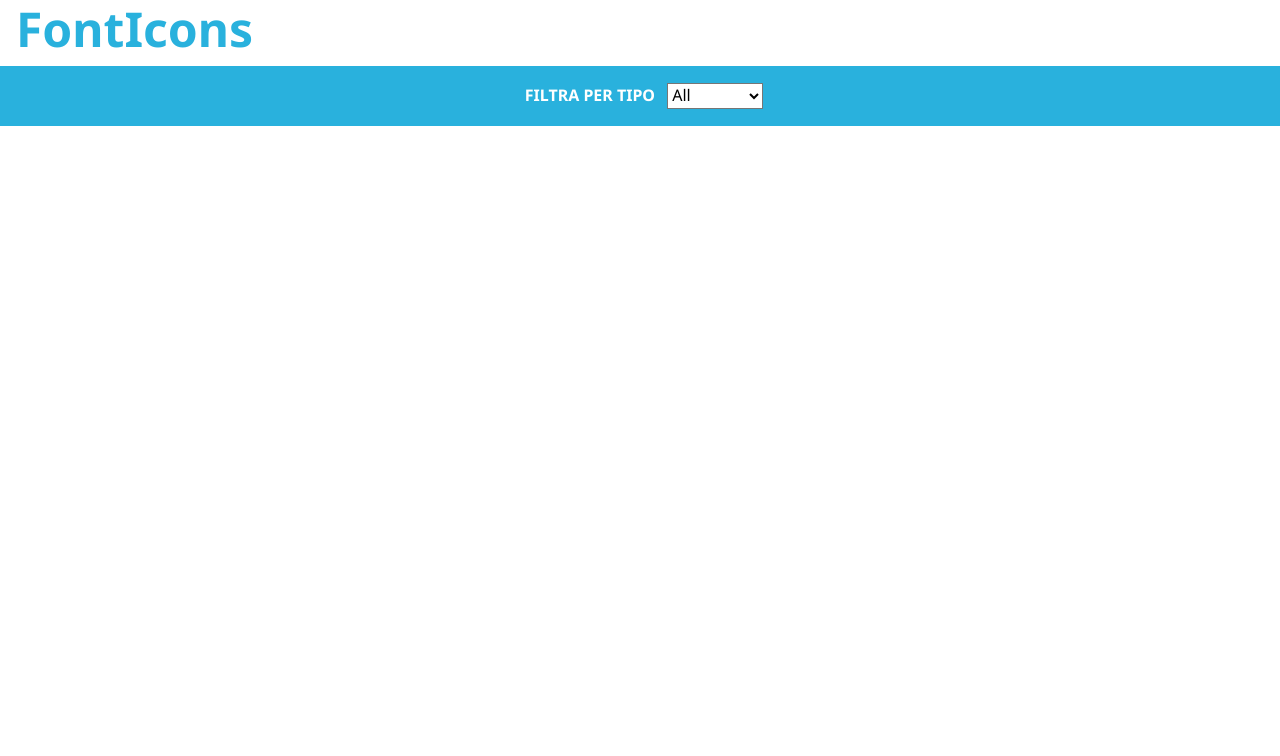
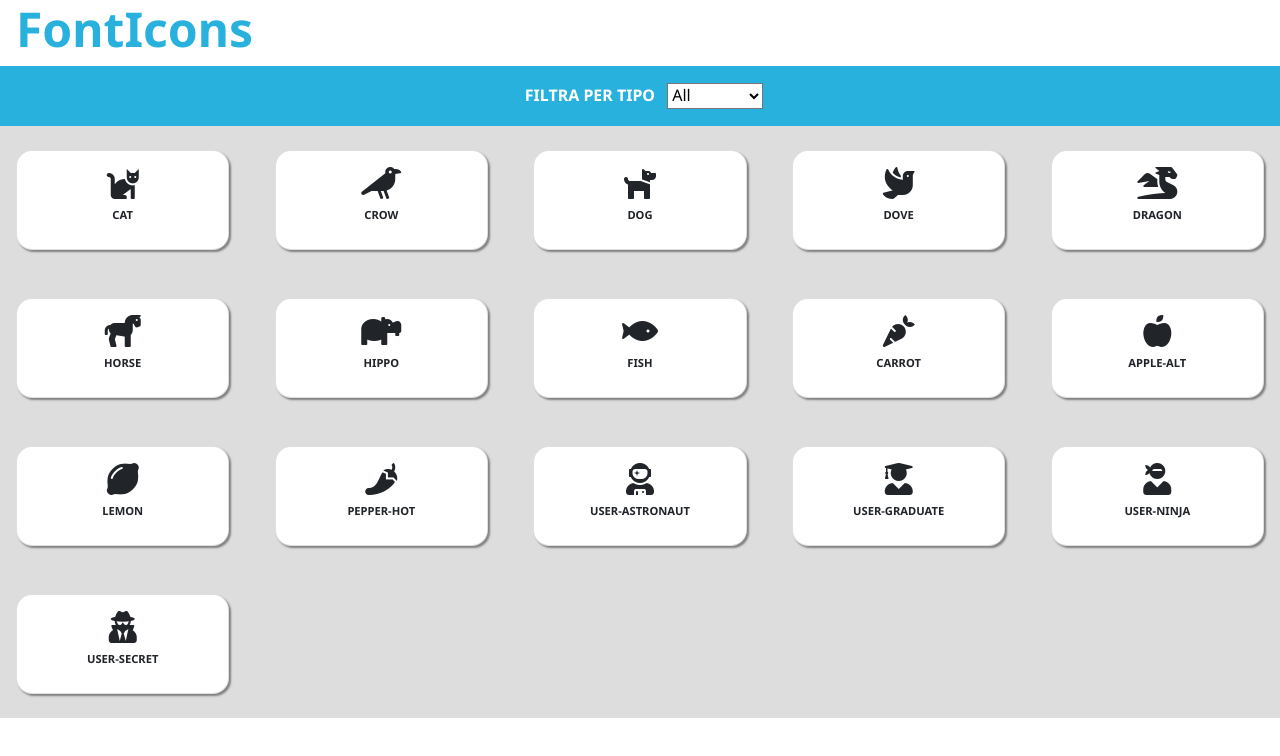
Before and after one commit to AnTosi/js-es6-icons, a plain HTML site: page index.html in a window 1280 px wide. Drawn offline with Linux system fonts and the light colour scheme.

Commit message:
finita milestone 1, faccio milestone 2

```diff
--- a/assets/css/style.css
+++ b/assets/css/style.css
@@ -39,5 +39,10 @@ button {
 }
 
 i {
-    font-size: 2.5rem;
+    font-size: 2rem;
 }
+
+.card p {
+    font-size: 0.7rem;
+    font-weight: bold;
+}
--- a/assets/js/main.js
+++ b/assets/js/main.js
@@ -151,18 +151,19 @@ icon = "";
 
 
 icons.forEach(icon => {
-    generateCard(icon);
-    document.getElementById("container").insertAdjacentHTML("beforeend", card)
+    document.getElementById("container").insertAdjacentHTML("beforeend", generateCard(icon))
 
 });
 
-function generateCard(icon,card) {
-    card = `<div class="card text-center col-2 d-flex flex-column justify-content-center my-4 mx-3">
+function generateCard(icon) {
+    return `<div class="card text-center col-2 d-flex flex-column justify-content-center my-4 mx-3">
     <div class="icon">
-        <i><i class="${icon.family} ${icon.prefix}${icon.name}"></i></i>
+        <i><i class="${icon.family} ${icon.prefix}${icon.name} ${icon.type}"></i></i>
     </div>
     <p class="text-center">
-        CAT
+        ${icon.name.toUpperCase()}
     </p>
     </div>`
 }
+
+//sto inserendo la milestone 2, aggiungo classe in base al tipo e assegno alla classe un colore nel css
```
